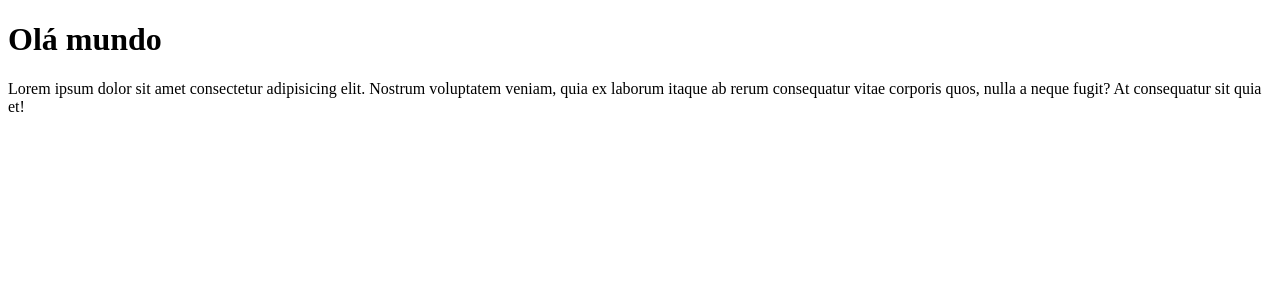
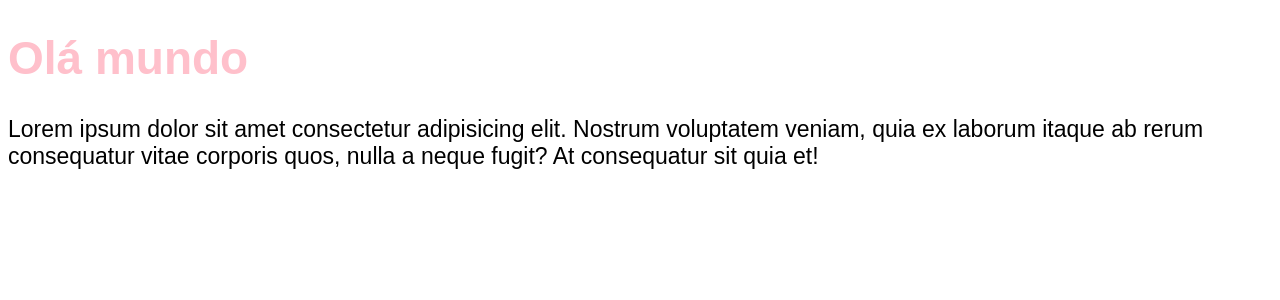
Before and after one commit to Hakawa2/chronos-pomodoro, a React (Vite) app: page / in a window 1280 px wide. Shown: the top 300 px of the page. Built offline with nearby package versions, Linux system fonts and the light colour scheme.

Commit message:
style(global): create a global files for styling

```diff
--- a/src/main.tsx
+++ b/src/main.tsx
@@ -2,6 +2,8 @@
 import { createRoot } from 'react-dom/client';
 
 import { App } from './App';
+import './styles/global.css';
+import './styles/theme.css';
 
 createRoot(document.getElementById('root')!).render(
   <StrictMode>
--- /dev/null
+++ b/src/styles/global.css
@@ -0,0 +1,8 @@
+body {
+  font-family: sans-serif;
+  font-size: 23px;
+}
+
+h1 {
+  color: var(--primary);
+}
--- /dev/null
+++ b/src/styles/theme.css
@@ -0,0 +1,3 @@
+:root {
+  --primary: pink;
+}
```
